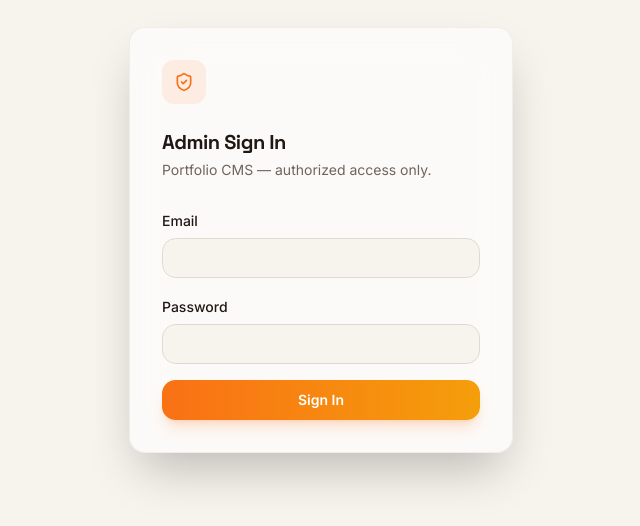
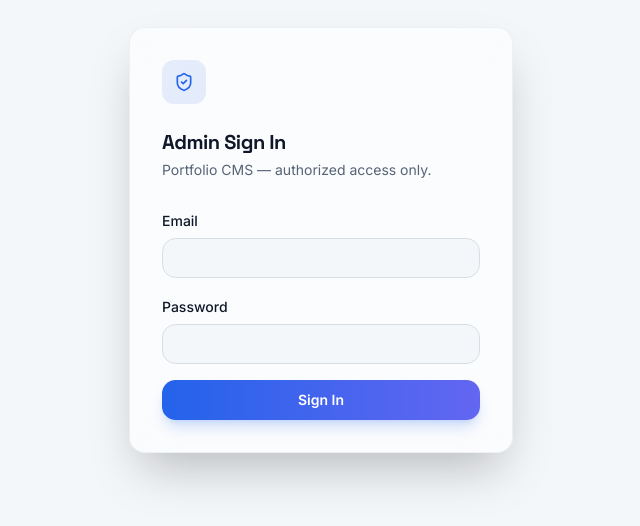
Before and after one commit to tyron30/portfolio, a Next.js app: page /admin/login in a window 1280 px wide. Shown: the part 160-686 px from the top of the page, without its empty margins (319-959 px from the left). Built offline with nearby package versions, Linux system fonts and the light colour scheme; no server answers.

Commit message:
blue theme

```diff
--- a/src/app/globals.css
+++ b/src/app/globals.css
@@ -9,44 +9,44 @@
   }
 
   :root {
-    --background: 32 38% 95%;
-    --foreground: 20 20% 10%;
-    --card: 30 30% 98%;
-    --card-foreground: 20 20% 10%;
-    --primary: 24 95% 53%;
+    --background: 210 40% 97%;
+    --foreground: 222 47% 11%;
+    --card: 0 0% 100%;
+    --card-foreground: 222 47% 11%;
+    --primary: 221 83% 53%;
     --primary-foreground: 0 0% 100%;
-    --secondary: 30 20% 91%;
-    --secondary-foreground: 20 20% 10%;
-    --muted: 30 18% 90%;
-    --muted-foreground: 20 10% 40%;
-    --accent: 24 90% 94%;
-    --accent-foreground: 24 80% 35%;
+    --secondary: 214 32% 94%;
+    --secondary-foreground: 222 47% 11%;
+    --muted: 214 28% 93%;
+    --muted-foreground: 215 16% 40%;
+    --accent: 214 95% 94%;
+    --accent-foreground: 224 76% 38%;
     --destructive: 0 72% 51%;
     --destructive-foreground: 0 0% 100%;
-    --border: 30 15% 85%;
-    --input: 30 15% 85%;
-    --ring: 24 95% 53%;
+    --border: 214 20% 87%;
+    --input: 214 20% 87%;
+    --ring: 221 83% 53%;
     --radius: 0.85rem;
   }
 
   .dark {
-    --background: 32 38% 95%;
-    --foreground: 20 20% 10%;
-    --card: 30 30% 98%;
-    --card-foreground: 20 20% 10%;
-    --primary: 24 95% 53%;
+    --background: 210 40% 97%;
+    --foreground: 222 47% 11%;
+    --card: 0 0% 100%;
+    --card-foreground: 222 47% 11%;
+    --primary: 221 83% 53%;
     --primary-foreground: 0 0% 100%;
-    --secondary: 30 20% 91%;
-    --secondary-foreground: 20 20% 10%;
-    --muted: 30 18% 90%;
-    --muted-foreground: 20 10% 40%;
-    --accent: 24 90% 94%;
-    --accent-foreground: 24 80% 35%;
+    --secondary: 214 32% 94%;
+    --secondary-foreground: 222 47% 11%;
+    --muted: 214 28% 93%;
+    --muted-foreground: 215 16% 40%;
+    --accent: 214 95% 94%;
+    --accent-foreground: 224 76% 38%;
     --destructive: 0 72% 51%;
     --destructive-foreground: 0 0% 100%;
-    --border: 30 15% 85%;
-    --input: 30 15% 85%;
-    --ring: 24 95% 53%;
+    --border: 214 20% 87%;
+    --input: 214 20% 87%;
+    --ring: 221 83% 53%;
   }
 
   * {
@@ -71,7 +71,7 @@
     @apply bg-white/5 backdrop-blur-xl border border-white/10;
   }
   .text-gradient {
-    @apply bg-gradient-to-r from-primary to-amber-500 bg-clip-text text-transparent;
+    @apply bg-gradient-to-r from-primary to-indigo-500 bg-clip-text text-transparent;
   }
 }
 
--- a/src/components/public/about-section.tsx
+++ b/src/components/public/about-section.tsx
@@ -32,7 +32,7 @@ export function AboutSection({ about, certificatesCount = 0 }: AboutSectionProps
   ];
 
   return (
-    <section id="about" className="bg-neutral-950 py-24 text-neutral-50">
+    <section id="about" className="bg-slate-950 py-24 text-neutral-50">
       <div className="container grid items-center gap-16 lg:grid-cols-[1fr_0.8fr]">
         <Reveal>
           <p className="text-sm font-semibold uppercase tracking-widest text-primary">Hello,</p>
--- a/src/components/public/chatbot-widget.tsx
+++ b/src/components/public/chatbot-widget.tsx
@@ -70,7 +70,7 @@ export function ChatbotWidget() {
     } catch {
       setMessages((prev) => {
         const copy = [...prev];
-        copy[copy.length - 1] = { role: "assistant", content: "Connection error — please try again." };
+        copy[copy.length - 1] = { role: "assistant", content: "Connection error â€” please try again." };
         return copy;
       });
     } finally {
@@ -83,7 +83,7 @@ export function ChatbotWidget() {
       {/* Floating trigger button */}
       <button
         onClick={() => setOpen((o) => !o)}
-        className="fixed bottom-6 right-6 z-50 flex h-14 w-14 items-center justify-center rounded-full bg-gradient-to-br from-primary to-amber-500 text-primary-foreground shadow-lg shadow-primary/25 transition-transform hover:scale-105"
+        className="fixed bottom-6 right-6 z-50 flex h-14 w-14 items-center justify-center rounded-full bg-gradient-to-br from-primary to-indigo-500 text-primary-foreground shadow-lg shadow-primary/25 transition-transform hover:scale-105"
         aria-label="Open chat assistant"
       >
         {open ? <X className="h-6 w-6" /> : <MessageCircle className="h-6 w-6" />}
@@ -96,7 +96,7 @@ export function ChatbotWidget() {
           open ? "translate-y-0 opacity-100" : "pointer-events-none translate-y-4 opacity-0"
         )}
       >
-        <div className="flex items-center gap-2 border-b border-border bg-gradient-to-r from-primary to-amber-500 p-4 text-primary-foreground">
+        <div className="flex items-center gap-2 border-b border-border bg-gradient-to-r from-primary to-indigo-500 p-4 text-primary-foreground">
           <Sparkles className="h-5 w-5" />
           <div>
             <p className="text-sm font-semibold">Portfolio Assistant</p>
@@ -147,7 +147,7 @@ export function ChatbotWidget() {
           <input
             value={input}
             onChange={(e) => setInput(e.target.value)}
-            placeholder="Ask a question…"
+            placeholder="Ask a questionâ€¦"
             disabled={isStreaming}
             className="flex-1 rounded-lg border border-input bg-background px-3 py-2 text-sm outline-none focus-visible:ring-2 focus-visible:ring-ring disabled:opacity-60"
           />
--- a/src/components/public/projects-grid.tsx
+++ b/src/components/public/projects-grid.tsx
@@ -27,7 +27,7 @@ interface TechStackEntry {
 
 interface ProjectsGridProps {
   projects: Project[];
-  /** Used to look up a logo for each tech tag by name — from the Tech Stack admin module. */
+  /** Used to look up a logo for each tech tag by name â€” from the Tech Stack admin module. */
   techStack?: TechStackEntry[];
 }
 
@@ -84,10 +84,10 @@ export function ProjectsGrid({ projects, techStack = [] }: ProjectsGridProps) {
                         No preview
                       </div>
                     )}
-                    {/* Browser-chrome mockup — fades in on hover to frame the screenshot like a live window */}
+                    {/* Browser-chrome mockup â€” fades in on hover to frame the screenshot like a live window */}
                     <div className="pointer-events-none absolute inset-x-0 top-0 flex items-center gap-1.5 bg-background/90 px-3 py-2 opacity-0 backdrop-blur-sm transition-opacity duration-300 group-hover:opacity-100">
                       <span className="h-2 w-2 rounded-full bg-red-400/70" />
-                      <span className="h-2 w-2 rounded-full bg-amber-400/70" />
+                      <span className="h-2 w-2 rounded-full bg-indigo-400/70" />
                       <span className="h-2 w-2 rounded-full bg-emerald-400/70" />
                       <span className="ml-2 truncate rounded bg-muted px-2 py-0.5 text-[10px] text-muted-foreground">
                         {project.slug}.dev
--- a/src/components/public/scroll-progress.tsx
+++ b/src/components/public/scroll-progress.tsx
@@ -9,7 +9,7 @@ export function ScrollProgress() {
   return (
     <motion.div
       style={{ scaleX }}
-      className="fixed inset-x-0 top-0 z-[60] h-1 origin-left bg-gradient-to-r from-primary to-amber-500"
+      className="fixed inset-x-0 top-0 z-[60] h-1 origin-left bg-gradient-to-r from-primary to-indigo-500"
     />
   );
 }
--- a/src/components/ui/badge.tsx
+++ b/src/components/ui/badge.tsx
@@ -11,7 +11,7 @@ const badgeVariants = cva(
         secondary: "border-transparent bg-secondary text-secondary-foreground",
         outline: "border-border text-foreground",
         success: "border-transparent bg-emerald-500/15 text-emerald-600 dark:text-emerald-400",
-        warning: "border-transparent bg-amber-500/15 text-amber-600 dark:text-amber-400",
+        warning: "border-transparent bg-indigo-500/15 text-indigo-600 dark:text-indigo-400",
         destructive: "border-transparent bg-destructive/15 text-destructive",
       },
     },
--- a/src/components/ui/button.tsx
+++ b/src/components/ui/button.tsx
@@ -10,7 +10,7 @@ const buttonVariants = cva(
       variant: {
         default: "bg-primary text-primary-foreground hover:opacity-90",
         gradient:
-          "bg-gradient-to-r from-primary to-amber-500 text-primary-foreground font-semibold shadow-lg shadow-primary/20 hover:shadow-primary/35 hover:brightness-105",
+          "bg-gradient-to-r from-primary to-indigo-500 text-primary-foreground font-semibold shadow-lg shadow-primary/20 hover:shadow-primary/35 hover:brightness-105",
         outline:
           "border border-input bg-transparent hover:bg-accent hover:text-accent-foreground",
         ghost: "hover:bg-accent hover:text-accent-foreground",
```
